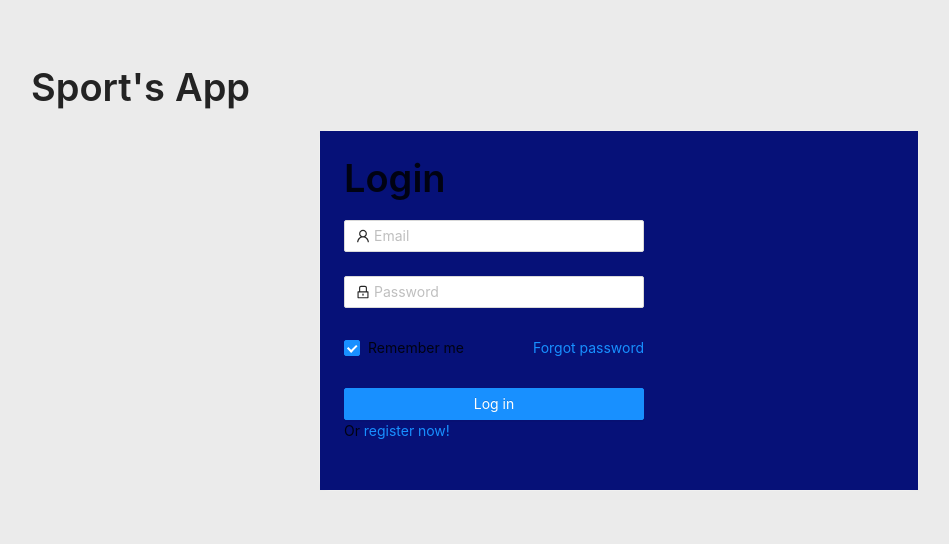
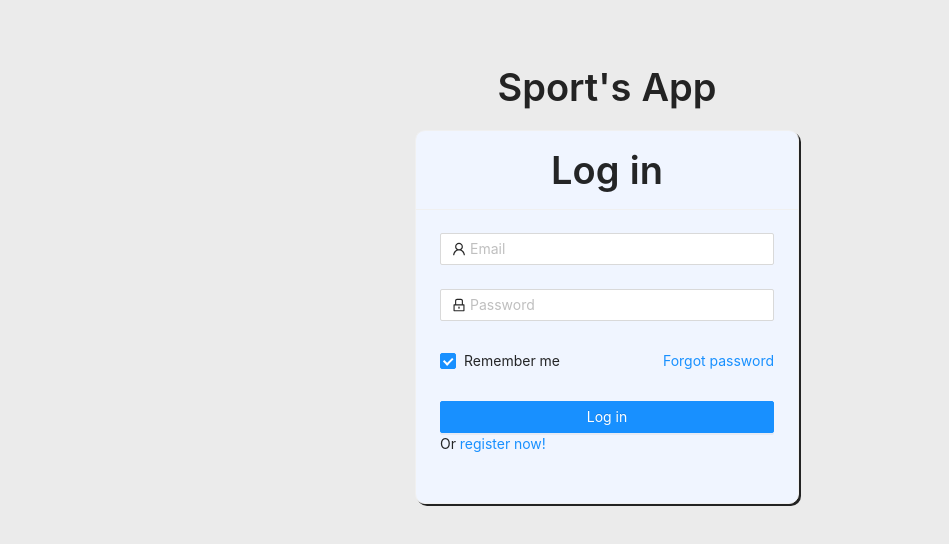
Before and after one commit to lestgabo/bootcamp-mern-frontend, a React (Create React App) app: page / in a window 1280 px wide. Shown: the top 544 px of the page, without its empty margins (33-982 px from the left). Built offline with nearby package versions, Linux system fonts and the light colour scheme; the HTML template or start-up script is replaced by a standard one.

Commit message:
Add CSS to login card

```diff
--- a/src/App.css
+++ b/src/App.css
@@ -33,7 +33,8 @@
 /*****************/
 /** login form **/
 .login-form {
-    max-width: 300px;
+    width: 100%;
+    max-width: 400px;
 }
 
 .login-form-forgot {
--- a/src/App.js
+++ b/src/App.js
@@ -10,9 +10,9 @@
 const App = () => {
     return (
         <div className="root">
-            <Row>
-                <Col span={24}>
-                    <Title>Sport's App</Title>
+            <Row justify="center">
+                <Col sm={24} xs={24}>
+                    <Title style={{ textAlign: 'center' }}>Sport's App</Title>
                     <Routes />
                 </Col>
             </Row>
--- a/src/pages/Login/index.js
+++ b/src/pages/Login/index.js
@@ -7,16 +7,20 @@
 
 const { Title } = Typography;
 
+const cardHeadStyle = {
+    display: 'flex',
+    justifyContent: 'center',
+    padding: '0px',
+};
 const cardBodyStyle = {
-    width: '100%',
-    backgroundColor: `${geekblue[8]}`,
+    display: 'flex',
+    justifyContent: 'center',
 };
 
 const cardStyle = {
-    width: '600px',
+    backgroundColor: `${geekblue[0]}`,
     borderRadius: '10px',
-    display: 'flex',
-    justifyContent: 'center',
+    boxShadow: '2px 2px',
 };
 
 const Login = () => {
@@ -26,13 +30,9 @@
 
     return (
         <>
-            <Row>
-                <Col span={12} offset={6}>
-                    <Card style={cardStyle} bodyStyle={cardBodyStyle}>
-                        <Row>
-                            <Title>Login</Title>
-                        </Row>
-
+            <Row justify="center">
+                <Col sm={8} xs={24}>
+                    <Card title={<Title>Log in</Title>} style={cardStyle} headStyle={cardHeadStyle} bodyStyle={cardBodyStyle}>
                         <Form name="login" className="login-form" initialValues={{ remember: true }} onFinish={onFinish}>
                             {/* email */}
                             <Form.Item name="email" rules={[{ required: true, message: 'Missing email.' }]}>
```
